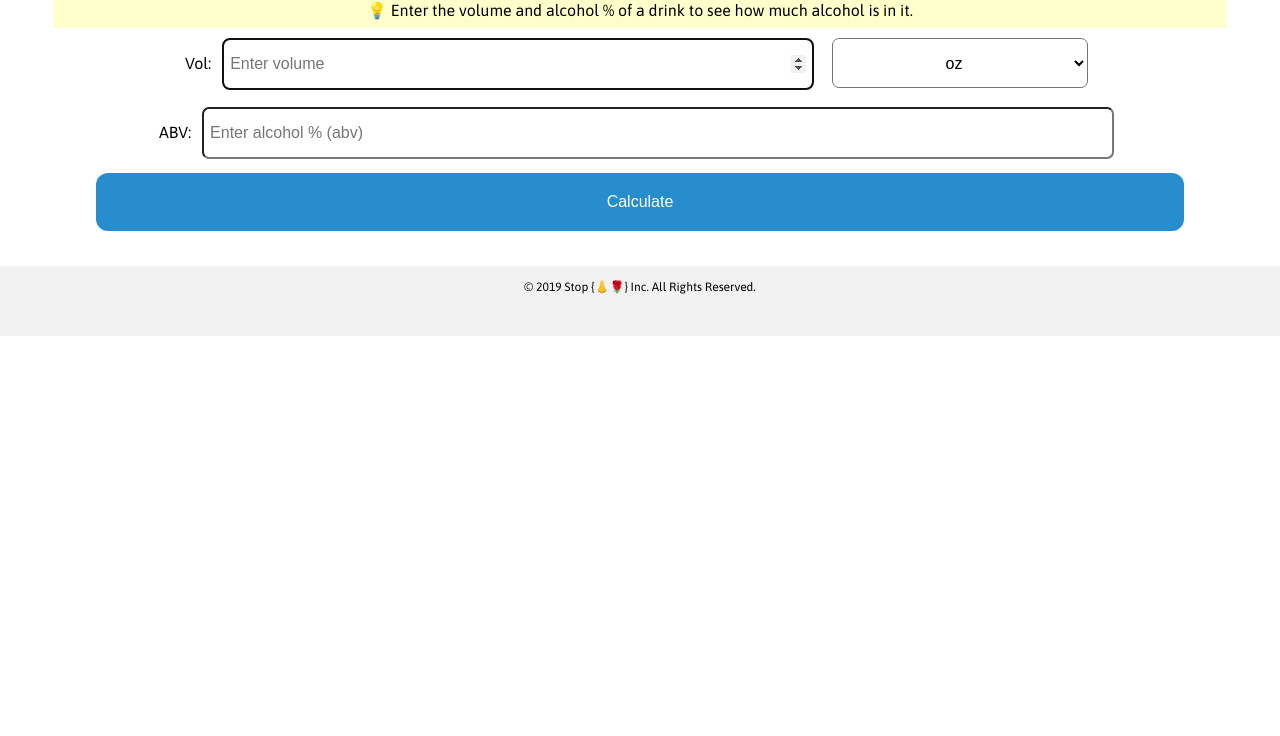
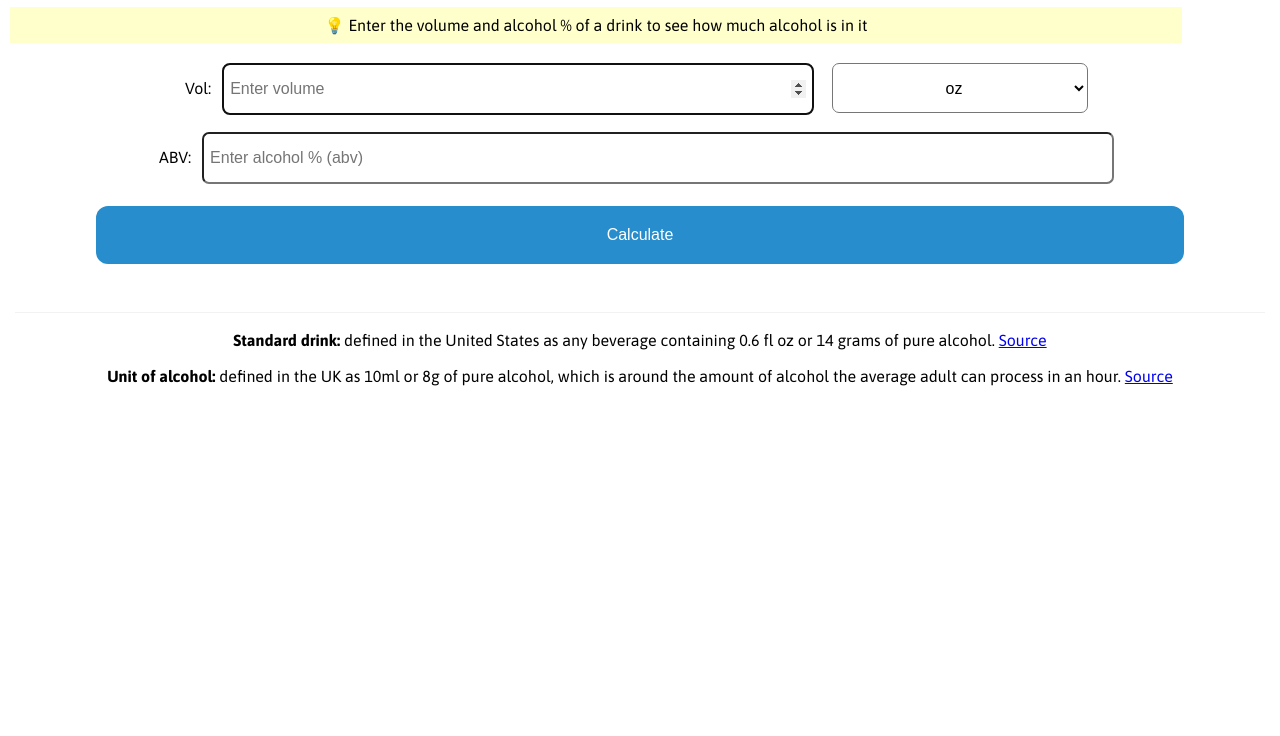
Before and after one commit to itswillstephens/alcoholunits, a plain HTML site: page index.html in a window 1280 px wide. Shown: the part 64-800 px from the top of the page. Drawn offline with Linux system fonts and the light colour scheme.

Commit message:
Add terms and remove footer

```diff
--- a/app.js
+++ b/app.js
@@ -72,14 +72,3 @@ function calculateGramsOfAlcohol() {
     document.getElementById("grams-of-alcohol").innerHTML = clGrams + " grams of alcohol";
   }
 }
-
-// footer
-
-function setCopyrightDate(){
-  year=new Date().getYear();
-  if (year<1900)
-    year+=1900;
-  document.getElementById("currentYear").innerHTML = " " + year;
-}
-
-setCopyrightDate();
--- a/index.html
+++ b/index.html
@@ -32,7 +32,7 @@
 
 <hr>
 
-<p class="highlight" tabindex="0">💡 Enter the volume and alcohol % of a drink to see how much alcohol is in it.</p>
+<p class="highlight" tabindex="0">💡 Enter the volume and alcohol % of a drink to see how much alcohol is in it</p>
 
 <div id="calculator-box">
 
@@ -67,11 +67,16 @@
     </form>
   </div>
 
-<br>
-<div id="footer">
-<br>
-<span class="footer" tabindex="0"<p>©<span id="currentYear"></span> Stop {👃🌹} Inc. All Rights Reserved.</p></span>
-</div>
+  <div id="explanation">
+      <br>
+      <hr>
+      <br>
+
+      <div><b>Standard drink:</b> defined in the United States as any beverage containing 0.6 fl oz or 14 grams of pure alcohol. <a href="https://www.niaaa.nih.gov/alcohol-health/overview-alcohol-consumption/what-standard-drink">Source</a></div>
+      <br>
+      <div><b>Unit of alcohol:</b> defined in the UK as 10ml or 8g of pure alcohol, which is around the amount of alcohol the average adult can process in an hour. <a href="https://www.nhs.uk/live-well/alcohol-support/calculating-alcohol-units/">Source</a></div>
+  </div>
+
 <script src="app.js" charset="utf-8"></script>
 </body>
 </html>
--- a/styles.css
+++ b/styles.css
@@ -46,15 +46,14 @@ hr {
   background-color: rgb(255, 255, 204);
   color: black;
   width: 90%;
-  margin: auto;
-  margin-top: 5px;
+  margin: 20px 10px 10px 10px;
   padding: 10px;
   font-size: 1em;
   line-height: 1;
 }
 
 #calculator-box {
-
+  margin-top: 10px;
 }
 
 #volumeUnit {
@@ -101,10 +100,14 @@ hr {
   text-decoration: none;
   display: inline-block;
   width: 85%;
-  margin: 7px;
+  margin: 15px;
   float: center;
   -webkit-appearance: none;
   cursor: pointer;
+}
+
+#explanation {
+  margin: 15px;
 }
 
 #result-box {
@@ -133,11 +136,3 @@ hr {
   margin: 0;
   padding: 5px 10px;
 }
-
-#footer {
-  font-size: 12px;
-   display: inline-block;
-   height: 70px;
-   width:100%;
-   background:#f2f2f2;
-}
```
